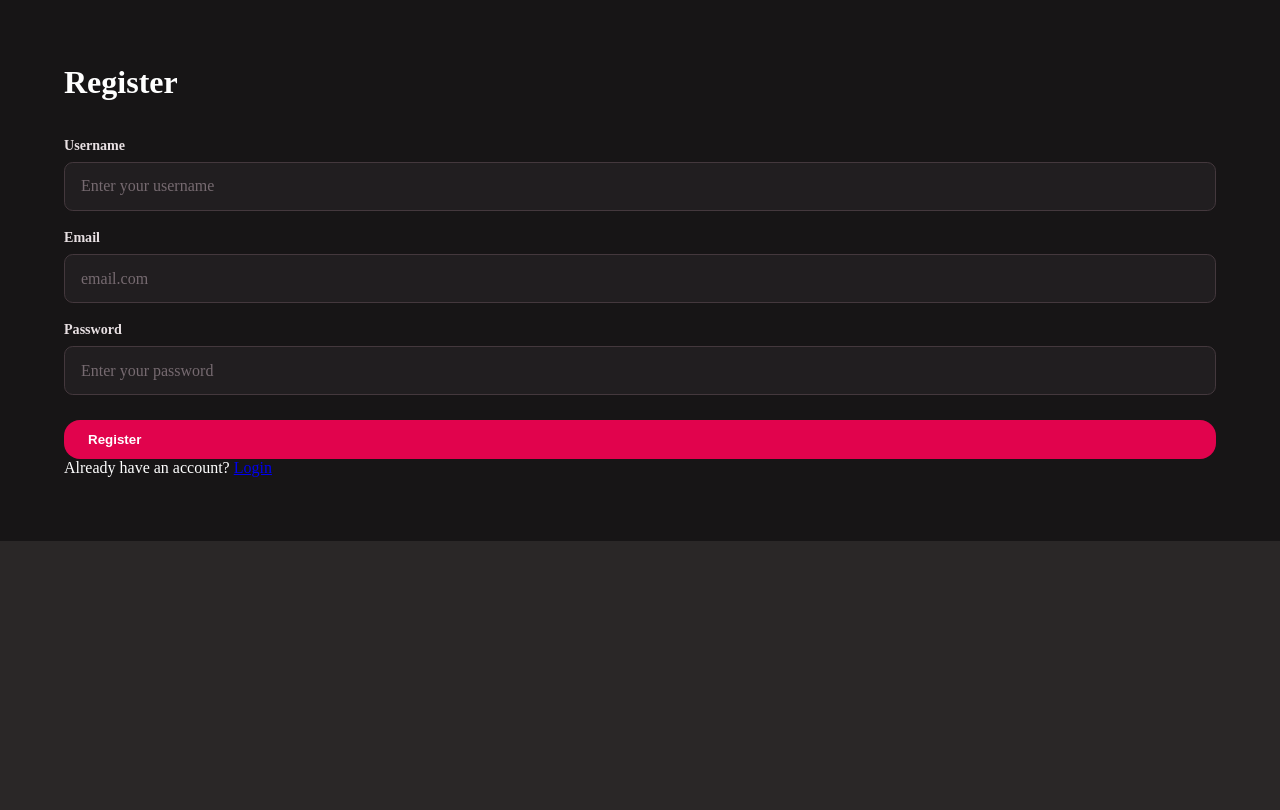
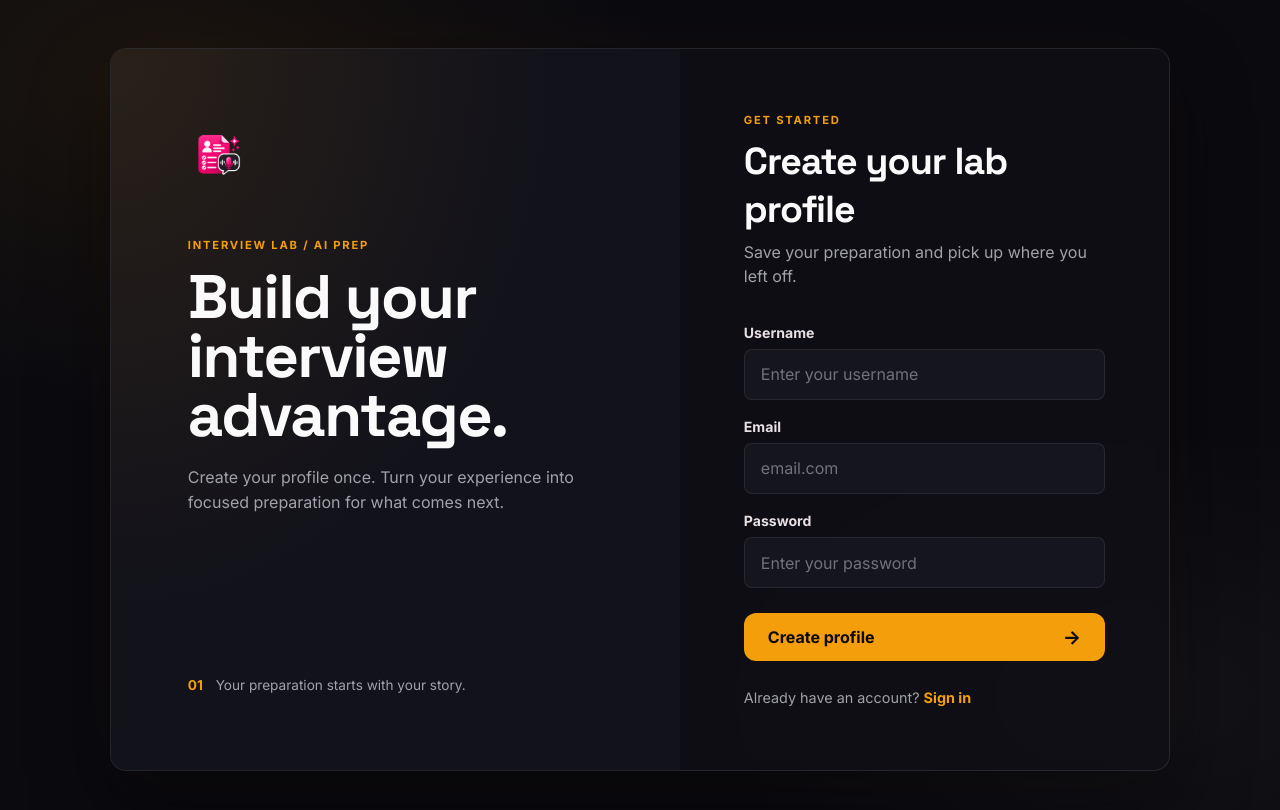
Before and after one commit to SandeepGupta639437/Resume-Gen-AI, a React (Vite) app in the folder Frontend/: page /register in a window 1280 px wide. Shown: the top 810 px of the page. Built offline with nearby package versions, Linux system fonts and the light colour scheme; no server answers.

Commit message:
Improve frontend design system and report UI

```diff
--- a/Frontend/src/features/auth/auth.form.scss
+++ b/Frontend/src/features/auth/auth.form.scss
@@ -3,61 +3,64 @@
   width: 100%;
   display: grid;
   place-items: center;
-  padding: 2rem;
+  padding: clamp(1rem, 4vw, 3rem);
   background:
-    radial-gradient(circle at 15% 20%, rgba(255, 91, 141, 0.2), transparent 28rem),
-    linear-gradient(135deg, #2a2727 0%, #171516 100%);
-  font-family: Inter, ui-sans-serif, system-ui, sans-serif;
+    radial-gradient(ellipse at 12% 10%, rgba(245, 158, 11, 0.07), transparent 32rem),
+    radial-gradient(ellipse at 90% 85%, rgba(255, 255, 255, 0.035), transparent 28rem),
+    var(--background);
 }
 
 .auth-shell {
-  width: min(980px, 100%);
-  min-height: 590px;
+  width: min(1060px, 100%);
+  min-height: 620px;
   display: grid;
   grid-template-columns: 1fr 0.86fr;
   overflow: hidden;
-  border: 1px solid #4a3b42;
-  border-radius: 1.25rem;
-  background: rgba(26, 23, 24, 0.92);
-  box-shadow: 0 2rem 5rem rgba(0, 0, 0, 0.32);
+  border: 1px solid var(--border);
+  border-radius: 1rem;
+  background: rgba(26, 26, 36, 0.6);
+  box-shadow: 0 2rem 5rem rgba(0, 0, 0, 0.45), 0 0 5rem rgba(245, 158, 11, 0.04);
+  -webkit-backdrop-filter: blur(8px);
+  backdrop-filter: blur(8px);
 }
 
 .auth-intro {
   display: flex;
   flex-direction: column;
   justify-content: space-between;
-  padding: clamp(2rem, 5vw, 4rem);
+  padding: clamp(2rem, 6vw, 5rem);
   background:
-    linear-gradient(145deg, rgba(255, 91, 141, 0.22), transparent 55%),
-    #211e20;
+    radial-gradient(ellipse at top left, rgba(245, 158, 11, 0.1), transparent 55%),
+    var(--background-alt);
 }
 
 .auth-logo {
-  width: 4.5rem;
-  height: 4.5rem;
+  width: 3.75rem;
+  height: 3.75rem;
   object-fit: contain;
-  margin-bottom: 2.5rem;
+  margin-bottom: 3rem;
 }
 
 .auth-eyebrow {
-  color: #ff5b8d;
+  color: var(--accent);
   font-size: 0.7rem;
   font-weight: 800;
   letter-spacing: 0.16em;
 }
 
 .auth-intro h1 {
-  max-width: 450px;
+  max-width: 480px;
   margin-top: 1rem;
-  font-size: clamp(2.25rem, 4vw, 4rem);
-  line-height: 0.98;
-  letter-spacing: -0.04em;
+  font-family: "Space Grotesk", sans-serif;
+  font-size: clamp(2.5rem, 4.8vw, 4.25rem);
+  line-height: 0.96;
+  letter-spacing: -0.025em;
 }
 
 .auth-description {
   max-width: 400px;
   margin-top: 1.25rem;
-  color: #c8bfc3;
+  color: var(--muted-foreground);
   line-height: 1.55;
 }
 
@@ -65,12 +68,12 @@
   display: flex;
   gap: 0.8rem;
   align-items: center;
-  color: #c8bfc3;
+  color: var(--muted-foreground);
   font-size: 0.85rem;
 }
 
 .auth-note span {
-  color: #ff5b8d;
+  color: var(--accent);
   font-weight: 800;
 }
 
@@ -78,18 +81,20 @@
   display: flex;
   flex-direction: column;
   justify-content: center;
-  padding: clamp(2rem, 5vw, 4rem);
-  background: #171516;
+  padding: clamp(2rem, 5vw, 4.5rem);
+  background: rgba(10, 10, 15, 0.52);
 }
 
 .form-heading h2 {
+  font-family: "Space Grotesk", sans-serif;
   margin-top: 0.65rem;
-  font-size: 2rem;
+  font-size: clamp(1.8rem, 3vw, 2.35rem);
+  letter-spacing: -0.025em;
 }
 
 .form-heading > p:last-child {
   margin-top: 0.5rem;
-  color: #9b8f95;
+  color: var(--muted-foreground);
   line-height: 1.45;
 }
 
@@ -115,22 +120,24 @@
 .form-container .input-group input {
   width: 100%;
   padding: 0.9rem 1rem;
-  border: 1px solid #44383d;
-  border-radius: 0.55rem;
+  min-height: 2.9rem;
+  border: 1px solid var(--border);
+  border-radius: 0.5rem;
   outline: none;
-  background: #211e20;
-  color: #fff;
+  background: rgba(26, 26, 36, 0.72);
+  color: var(--foreground);
   font: inherit;
-  transition: border-color 0.2s ease, background-color 0.2s ease;
+  transition: border-color 0.2s ease, background-color 0.2s ease, box-shadow 0.2s ease;
 }
 
 .form-container .input-group input::placeholder {
-  color: #766a70;
+  color: #71717a;
 }
 
 .form-container .input-group input:focus {
-  border-color: #ff5b8d;
-  background: #2a2527;
+  border-color: rgba(245, 158, 11, 0.5);
+  background: var(--surface);
+  box-shadow: 0 0 0 3px rgba(245, 158, 11, 0.12), 0 0 20px rgba(245, 158, 11, 0.1);
 }
 
 .form-container .button {
@@ -152,18 +159,18 @@
 }
 
 .error-message {
-  color: #ff9ab4;
+  color: #fbbf24;
   line-height: 1.4;
 }
 
 .auth-switch {
   margin-top: 1.75rem;
-  color: #9b8f95;
+  color: var(--muted-foreground);
   font-size: 0.9rem;
 }
 
 .auth-switch a {
-  color: #ff5b8d;
+  color: var(--accent);
   font-weight: 700;
   text-decoration: none;
 }
@@ -173,7 +180,7 @@
 }
 
 .auth-loading {
-  color: #ff5b8d;
+  color: var(--accent);
   font-weight: 700;
 }
 
--- a/Frontend/src/features/auth/components/Protected.jsx
+++ b/Frontend/src/features/auth/components/Protected.jsx
@@ -6,7 +6,7 @@ const Protected = ({children}) => {
   const {loading , user} = useAuth()
 
   if (loading) {
-    return <div>Loading...</div>
+    return <main className="auth-page"><div className="auth-loading">Preparing your interview lab...</div></main>
   }
 
   if (!user) {
--- a/Frontend/src/features/auth/pages/Login.jsx
+++ b/Frontend/src/features/auth/pages/Login.jsx
@@ -13,11 +13,11 @@ const Login = () => {
   const handleSubmit = async (e) => {
     e.preventDefault();
     setError("");
-    const isLoggedIn = await handleLogin(email,password);
-    if (isLoggedIn) {
+    const result = await handleLogin(email,password);
+    if (result.success) {
       navigate("/");
     } else {
-      setError("Login failed. Check your email and password, then try again.");
+      setError(result.message);
     }
   }
 
--- a/Frontend/src/features/auth/pages/Register.jsx
+++ b/Frontend/src/features/auth/pages/Register.jsx
@@ -24,9 +24,24 @@ const Register = () => {
 
 
   return (
-    <main>
-      <div className="form-container">
-        <h1>Register</h1>
+    <main className="auth-page">
+      <div className="auth-shell">
+        <section className="auth-intro">
+          <div>
+            <img className="auth-logo" src="/resume-ai-icon.png" alt="Interview Lab" />
+            <p className="auth-eyebrow">INTERVIEW LAB / AI PREP</p>
+            <h1>Build your interview advantage.</h1>
+            <p className="auth-description">Create your profile once. Turn your experience into focused preparation for what comes next.</p>
+          </div>
+          <div className="auth-note"><span>01</span> Your preparation starts with your story.</div>
+        </section>
+
+        <section className="form-container">
+          <div className="form-heading">
+            <p className="auth-eyebrow">GET STARTED</p>
+            <h2>Create your lab profile</h2>
+            <p>Save your preparation and pick up where you left off.</p>
+          </div>
         <form onSubmit = {handleSubmit}>
             <div className="input-group">
                 <label htmlFor="username">Username</label>
@@ -40,11 +55,13 @@ const Register = () => {
                 <label htmlFor="password">Password</label>
                 <input onChange={(e) => setPassword(e.target.value)} type="password" id="password" name="password" placeholder='Enter your password' required />
             </div>
-            <button className="button primary-button" type="submit">
-              Register
+            <button className="button primary-button" type="submit" disabled={loading}>
+              {loading ? "Creating profile..." : "Create profile"}
+              {!loading && <span aria-hidden="true">-&gt;</span>}
             </button>
         </form>
-        <p>Already have an account? <Link to="/login">Login</Link></p>
+        <p className="auth-switch">Already have an account? <Link to="/login">Sign in</Link></p>
+        </section>
       </div>
     </main>
   )
--- a/Frontend/src/features/auth/services/auth.api.js
+++ b/Frontend/src/features/auth/services/auth.api.js
@@ -1,7 +1,9 @@
 import axios from "axios";
 
+const apiUrl = (import.meta.env.VITE_API_URL || "http://localhost:3000").replace(/\/$/, "");
+
 const api = axios.create({
-  baseURL: `${import.meta.env.VITE_API_URL || "http://localhost:3000"}/api/auth`,
+  baseURL: `${apiUrl}/api/auth`,
   withCredentials: true,
 });
 
--- a/Frontend/src/features/interview/style/home.scss
+++ b/Frontend/src/features/interview/style/home.scss
@@ -1,20 +1,20 @@
 .home {
-  --surface: #211e20;
-  --surface-soft: #2a2527;
-  --line: #44383d;
-  --muted: #9b8f95;
-  --accent: #ff5b8d;
+  --surface: rgba(26, 26, 36, 0.65);
+  --surface-soft: rgba(26, 26, 36, 0.9);
+  --line: rgba(255, 255, 255, 0.08);
+  --muted: #a1a1aa;
+  --accent: #f59e0b;
   width: 100%;
   min-height: 100vh;
-  padding: 4rem clamp(1.25rem, 4vw, 4rem) 6rem;
+  padding: clamp(2rem, 6vw, 5rem) clamp(1.25rem, 4vw, 4rem) 6rem;
   display: flex;
   flex-direction: column;
   align-items: center;
   gap: 2.5rem;
   background:
-    radial-gradient(circle at 8% 0%, rgba(225, 3, 77, 0.18), transparent 28rem),
-    linear-gradient(135deg, #2a2727 0%, #171516 100%);
-  font-family: Inter, ui-sans-serif, system-ui, sans-serif;
+    radial-gradient(ellipse at 8% 0%, rgba(245, 158, 11, 0.08), transparent 32rem),
+    radial-gradient(ellipse at 90% 80%, rgba(255, 255, 255, 0.03), transparent 30rem),
+    var(--background);
 }
 
 .page-heading,
@@ -40,15 +40,16 @@
 .page-heading h1 {
   max-width: 760px;
   margin-top: 0.75rem;
-  font-size: clamp(2.4rem, 5vw, 5rem);
+  font-family: "Space Grotesk", sans-serif;
+  font-size: clamp(2.4rem, 5vw, 4.75rem);
   line-height: 0.98;
-  letter-spacing: -0.04em;
+  letter-spacing: -0.025em;
 }
 
 .heading-copy {
   max-width: 560px;
   margin-top: 1.2rem;
-  color: #c8bfc3;
+  color: var(--muted);
   font-size: 1.05rem;
   line-height: 1.55;
 }
@@ -68,10 +69,11 @@
 
 .logout-button {
   padding: 0.65rem 0.9rem;
+  min-height: 2.75rem;
   border: 1px solid var(--line);
-  border-radius: 999px;
+  border-radius: 0.5rem;
   background: transparent;
-  color: #c8bfc3;
+  color: var(--muted);
   cursor: pointer;
   font: inherit;
   font-size: 0.85rem;
@@ -80,7 +82,7 @@
 
 .logout-button:hover {
   border-color: var(--accent);
-  background: rgba(255, 91, 141, 0.1);
+  background: var(--accent-muted);
   color: #fff;
 }
 
@@ -94,10 +96,12 @@
   grid-template-columns: minmax(0, 1.05fr) minmax(0, 0.95fr);
   gap: 0;
   padding: 1.25rem;
-  border: 1px solid #4a3b42;
+  border: 1px solid var(--line);
   border-radius: 1rem;
-  background: rgba(26, 23, 24, 0.9);
-  box-shadow: 0 1.5rem 4rem rgba(0, 0, 0, 0.25);
+  background: var(--surface);
+  box-shadow: 0 1.5rem 4rem rgba(0, 0, 0, 0.35);
+  -webkit-backdrop-filter: blur(8px);
+  backdrop-filter: blur(8px);
 }
 
 .left,
@@ -148,11 +152,11 @@ textarea {
   width: 100%;
   min-height: 280px;
   padding: 1rem;
-  border: 1px solid transparent;
-  border-radius: 0.65rem;
+  border: 1px solid var(--line);
+  border-radius: 0.5rem;
   outline: none;
-  background: #121011;
-  color: whitesmoke;
+  background: rgba(10, 10, 15, 0.7);
+  color: var(--foreground);
   resize: vertical;
   font: inherit;
   line-height: 1.5;
@@ -160,8 +164,9 @@ textarea {
 }
 
 textarea:focus {
-  border-color: var(--accent);
-  background: #171315;
+  border-color: rgba(245, 158, 11, 0.5);
+  background: var(--surface-soft);
+  box-shadow: 0 0 0 3px rgba(245, 158, 11, 0.12);
 }
 
 .file-label {
@@ -170,8 +175,8 @@ textarea:focus {
   align-items: center;
   gap: 0.8rem;
   padding: 0.85rem 1rem;
-  border: 1px dashed #87616f;
-  border-radius: 0.65rem;
+  border: 1px dashed rgba(245, 158, 11, 0.4);
+  border-radius: 0.5rem;
   background: var(--surface-soft);
   color: #fff;
   cursor: pointer;
@@ -180,7 +185,7 @@ textarea:focus {
 
 .file-label:hover {
   border-color: var(--accent);
-  background: #3a3034;
+  background: var(--accent-muted);
 }
 
 .file-label strong,
@@ -205,7 +210,7 @@ textarea:focus {
   place-items: center;
   border-radius: 50%;
   background: var(--accent);
-  color: #241c1f;
+  color: var(--background);
   font-size: 1.35rem;
   line-height: 1;
 }
@@ -228,64 +233,102 @@ textarea:focus {
 }
 
 .error-message {
-  color: #ff9ab4;
+  color: #fbbf24;
   line-height: 1.4;
 }
 
 .report {
   display: flex;
   flex-direction: column;
-  gap: 1.5rem;
+  gap: 1.25rem;
+  animation: report-enter 0.5s ease-out both;
+}
+
+@keyframes report-enter {
+  from { opacity: 0; transform: translateY(0.75rem); }
+  to { opacity: 1; transform: translateY(0); }
 }
 
 .report-header {
   display: flex;
   justify-content: space-between;
-  align-items: center;
+  align-items: flex-end;
   gap: 1rem;
+  padding: 1.75rem;
+  border: 1px solid rgba(245, 158, 11, 0.2);
+  border-radius: 1rem;
+  background: linear-gradient(120deg, rgba(245, 158, 11, 0.1), rgba(26, 26, 36, 0.7) 42%);
 }
 
 .report-header h1 {
+  font-family: "Space Grotesk", sans-serif;
   margin-top: 0.35rem;
+}
+
+.report-lede {
+  max-width: 34rem;
+  margin-top: 0.65rem;
+  color: var(--muted);
+  line-height: 1.5;
 }
 
 .match-score {
   display: flex;
   flex-direction: column;
   align-items: center;
-  min-width: 120px;
-  padding: 1rem 1.5rem;
-  border: 1px solid #5d3949;
+  min-width: 140px;
+  padding: 1rem 1.25rem;
+  border: 1px solid rgba(245, 158, 11, 0.25);
   border-radius: 0.75rem;
-  background: rgba(33, 30, 32, 0.8);
+  background: var(--surface);
+  box-shadow: 0 0 25px rgba(245, 158, 11, 0.08);
 }
 
 .match-score strong {
   color: var(--accent);
-  font-size: 2rem;
+  font-family: "Space Grotesk", sans-serif;
+  font-size: 2.5rem;
+  line-height: 1;
 }
 
 .match-score span {
-  color: #c8bfc3;
+  color: var(--muted);
   font-size: 0.85rem;
 }
 
+.match-score .score-label {
+  margin-bottom: 0.55rem;
+  color: var(--accent);
+  font-size: 0.65rem;
+  font-weight: 700;
+  letter-spacing: 0.12em;
+}
+
 .report-summary {
-  display: flex;
-  flex-wrap: wrap;
+  display: grid;
+  grid-template-columns: repeat(3, minmax(0, 1fr));
   gap: 0.75rem;
 }
 
-.report-summary span {
-  padding: 0.65rem 0.9rem;
+.summary-stat {
+  display: flex;
+  align-items: baseline;
+  gap: 0.7rem;
+  padding: 1rem 1.1rem;
   border: 1px solid var(--line);
-  border-radius: 999px;
+  border-radius: 0.5rem;
   background: var(--surface);
-  color: #c8bfc3;
+  color: var(--muted);
 }
 
-.report-summary b {
+.summary-stat b {
+  font-family: "Space Grotesk", sans-serif;
+  font-size: 1.7rem;
   color: var(--accent);
+}
+
+.summary-stat span {
+  font-size: 0.82rem;
 }
 
 .report-grid {
@@ -296,14 +339,39 @@ textarea:focus {
 
 .report-section {
   min-width: 0;
-  padding: 1.5rem;
+  padding: 1.35rem;
   border: 1px solid var(--line);
   border-radius: 0.75rem;
   background: var(--surface);
+  -webkit-backdrop-filter: blur(8px);
+  backdrop-filter: blur(8px);
 }
 
 .report-section h2 {
-  margin-bottom: 1rem;
+  font-family: "Space Grotesk", sans-serif;
+  font-size: 1.25rem;
+}
+
+.section-heading {
+  display: flex;
+  align-items: flex-start;
+  gap: 0.7rem;
+  min-height: 2.5rem;
+  margin-bottom: 0.65rem;
+}
+
+.section-kicker,
+.day-label {
+  color: var(--accent);
+  font-size: 0.68rem;
+  font-weight: 700;
+  letter-spacing: 0.1em;
+}
+
+.section-description {
+  margin-top: 0.25rem;
+  color: var(--muted);
+  font-size: 0.78rem;
 }
 
 .question,
@@ -313,6 +381,28 @@ textarea:focus {
   border-top: 1px solid var(--line);
 }
 
+.question {
+  display: grid;
+  grid-template-columns: 2rem minmax(0, 1fr);
+  gap: 0.75rem;
+}
+
+.question-index {
+  display: grid;
+  width: 1.8rem;
+  height: 1.8rem;
+  place-items: center;
+  border: 1px solid rgba(245, 158, 11, 0.3);
+  border-radius: 50%;
+  color: var(--accent);
+  font-size: 0.7rem;
+  font-weight: 700;
+}
+
+.question-content {
+  min-width: 0;
+}
+
 .question h3 {
   margin-bottom: 0.5rem;
   line-height: 1.35;
@@ -320,12 +410,21 @@ textarea:focus {
 
 .question p,
 .plan-day li {
-  color: #c8bfc3;
+  color: var(--muted);
   line-height: 1.5;
 }
 
 .question p + p {
   margin-top: 0.4rem;
+}
+
+.question p b {
+  display: block;
+  margin-bottom: 0.15rem;
+  color: var(--foreground);
+  font-size: 0.72rem;
+  letter-spacing: 0.04em;
+  text-transform: uppercase;
 }
 
 .skill-gap {
@@ -335,12 +434,18 @@ textarea:focus {
 }
 
 .severity {
-  color: #ffb4c9;
+  color: var(--accent);
   text-transform: capitalize;
 }
 
 .plan-day ul {
   margin: 0.5rem 0 0 1rem;
+}
+
+.plan-day strong {
+  display: block;
+  margin-top: 0.35rem;
+  line-height: 1.35;
 }
 
 @media (max-width: 760px) {
@@ -364,6 +469,14 @@ textarea:focus {
     grid-template-columns: 1fr;
   }
 
+  .report-summary {
+    grid-template-columns: 1fr;
+  }
+
+  .report-header {
+    padding: 1.25rem;
+  }
+
   .left {
     border-right: 0;
     border-bottom: 1px solid var(--line);
--- a/Frontend/src/style.scss
+++ b/Frontend/src/style.scss
@@ -1,4 +1,17 @@
 @use "./styles/button.scss";
+
+@import url("https://fonts.googleapis.com/css2?family=Inter:wght@400;500;600;700&family=Space+Grotesk:wght@500;600;700&display=swap");
+
+:root {
+  --background: #0a0a0f;
+  --background-alt: #12121a;
+  --surface: #1a1a24;
+  --foreground: #fafafa;
+  --muted-foreground: #a1a1aa;
+  --accent: #f59e0b;
+  --accent-muted: rgba(245, 158, 11, 0.15);
+  --border: rgba(255, 255, 255, 0.08);
+}
 
 *{
   margin: 0;
@@ -8,11 +21,13 @@
 
 html, body, #root {
   width: 100%;
-  background-color: #2a2727;
-  color: #fff;
+  min-height: 100%;
+  background-color: var(--background);
+  color: var(--foreground);
+  font-family: "Inter", system-ui, sans-serif;
 }
 
 
 .highlight{
-  color: rgb(147, 26, 80);
+  color: var(--accent);
 }
--- a/Frontend/src/styles/button.scss
+++ b/Frontend/src/styles/button.scss
@@ -1,20 +1,33 @@
 .button{
-
     border: none;
     outline: none;
+    min-height: 2.75rem;
     padding-inline: 1.5rem;
     padding-block: 0.75rem;
-    border-radius: 1rem;
+    border-radius: 0.75rem;
     cursor: pointer;
 
-    transition: all 0.3s ease-in-out;
+    font: inherit;
+    font-weight: 600;
+    transition: transform 0.2s ease, box-shadow 0.2s ease, filter 0.2s ease;
 
     &.primary-button{
-        background-color: #e1034d;
-        color: white;
+        background-color: var(--accent);
+        color: var(--background);
+        box-shadow: 0 0 0 rgba(245, 158, 11, 0);
+    }
+
+    &:hover:not(:disabled){
+        filter: brightness(1.1);
+        box-shadow: 0 0 20px rgba(245, 158, 11, 0.4);
     }
 
     &:active{
-        transform: scale(0.9);
+        transform: scale(0.98);
+    }
+
+    &:focus-visible {
+        outline: 2px solid var(--accent);
+        outline-offset: 3px;
     }
 }
```
Also changed, not shown: Frontend/src/features/auth/hooks/useAuth.js (+9 -2 lines), Frontend/src/features/interview/pages/Home.jsx (+20 -11 lines).
